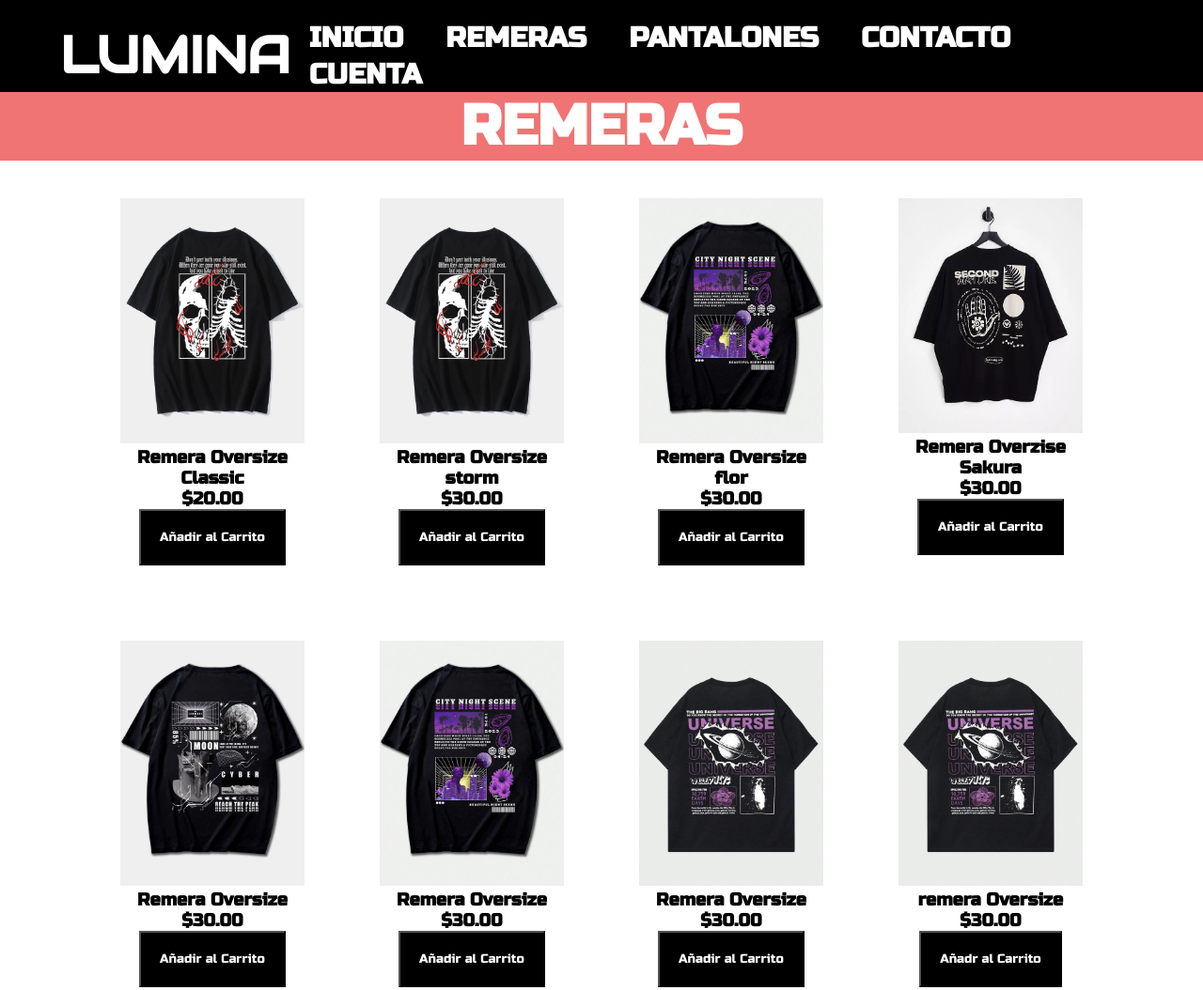
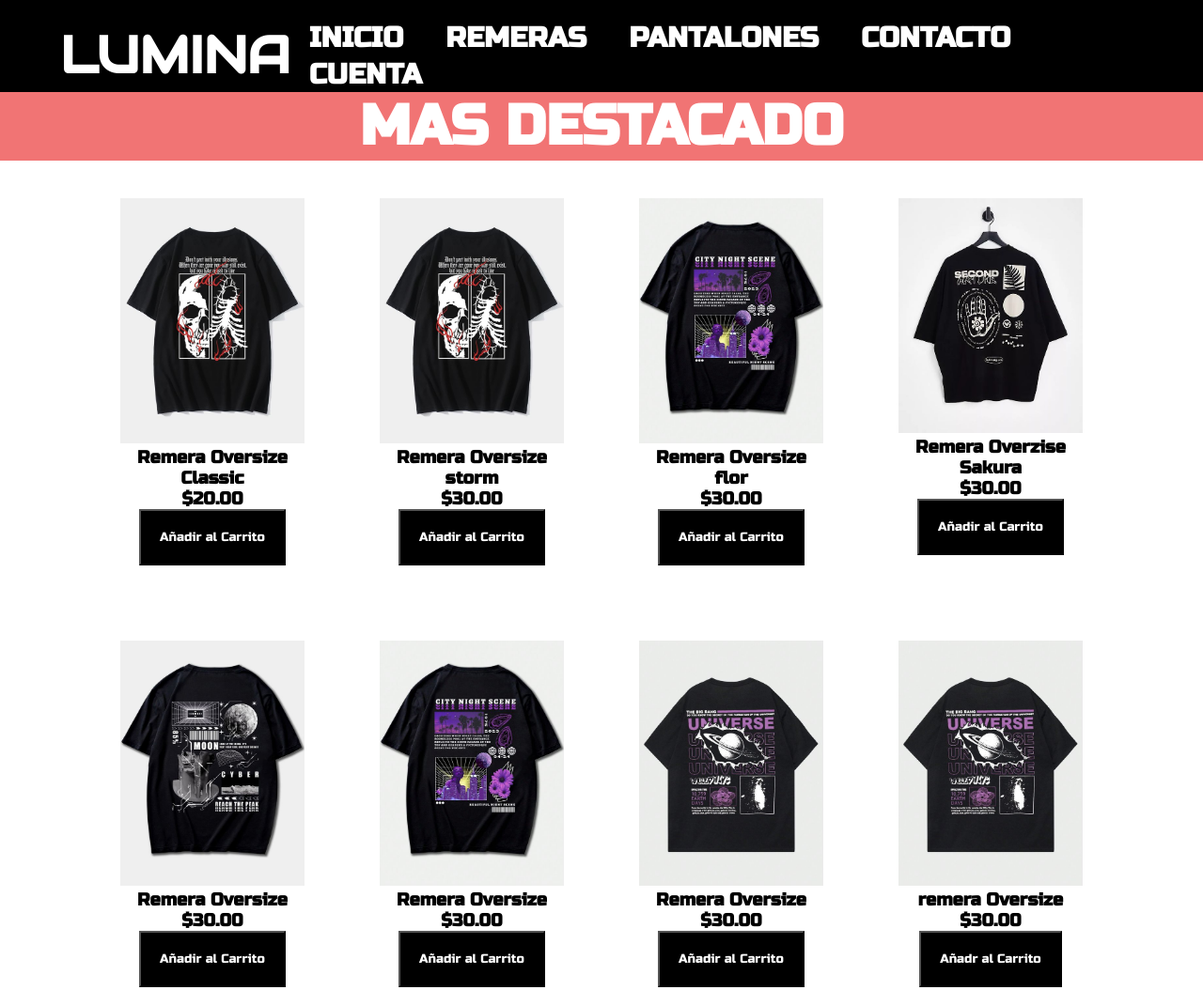
Before and after one commit to federicozair/Lumina, a plain HTML site: page index.html in a window 1280 px wide. Shown: the top 1054 px of the page at 94% size. Drawn offline with Linux system fonts and the light colour scheme.

Commit message:
version 1.3

```diff
--- a/index.html
+++ b/index.html
@@ -21,7 +21,7 @@
     </header>
 
     <main>
-        <h2 class="titulo">REMERAS</h2>
+        <h2 class="titulo">MAS DESTACADO</h2>
             <div class="galeria_container">
                 <div class="Producto">
                     <img src="Remeras.img/remera (1).jpg"" alt="Producto 1">
```
